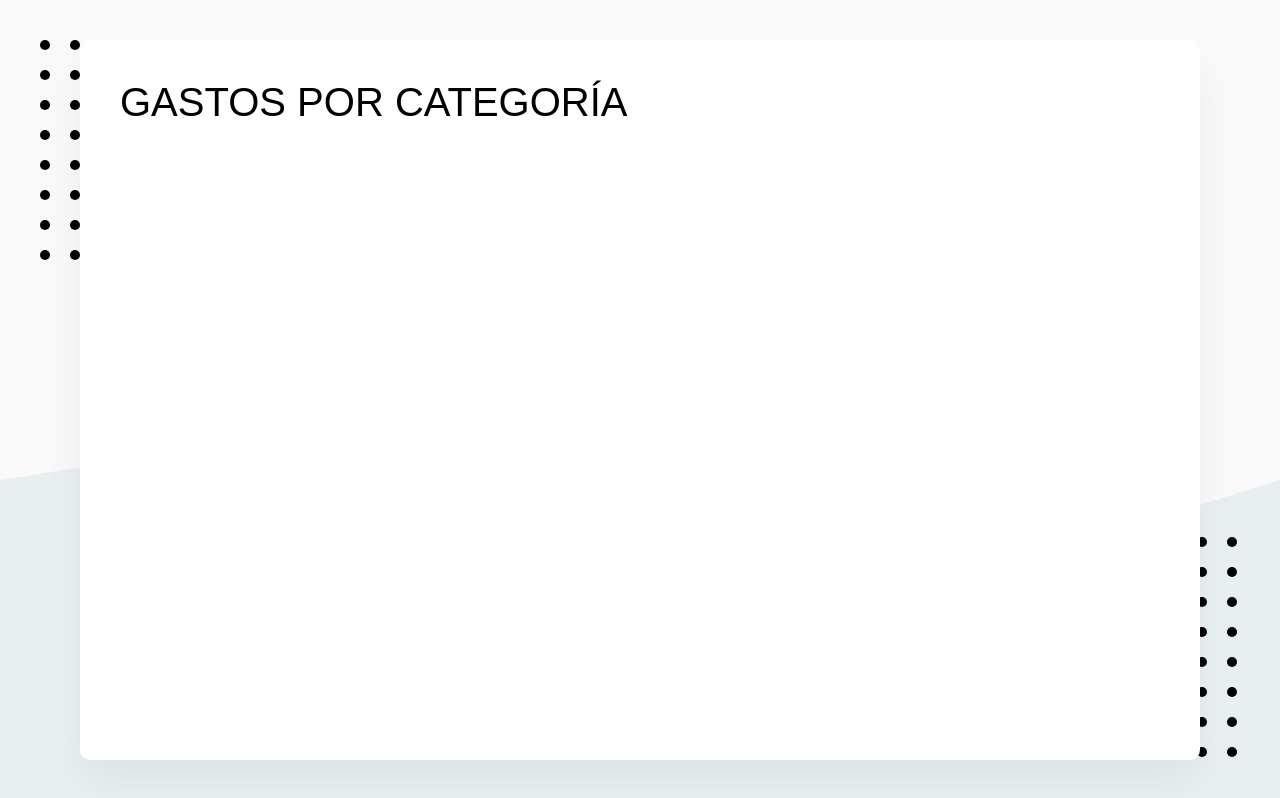
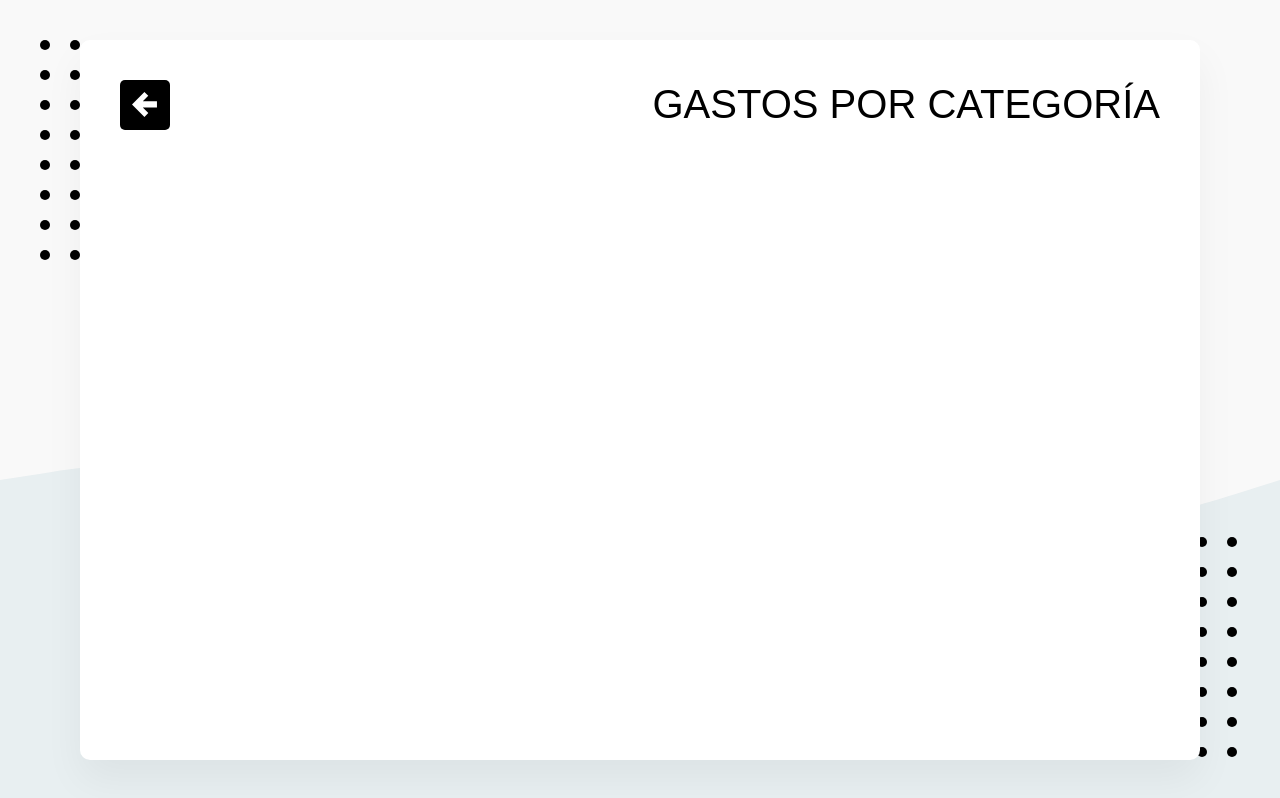
Before and after one commit to Sisifo-G/app-gastos-firebase, a React (Create React App) app: page /categorias in a window 1280 px wide. Built offline with nearby package versions, Linux system fonts and the light colour scheme; what webfontloader would draw is missing.

Commit message:
Botón regresar

```diff
--- a/src/components/GastosPorCategoria.js
+++ b/src/components/GastosPorCategoria.js
@@ -1,6 +1,7 @@
 import React from 'react';
 import {Helmet} from 'react-helmet';
-import { Header, Titulo, ContenedorHeader, ContenedorBotones} from './../elements/Header';
+import BtnRegresar from '../elements/BtnRegresar';
+import { Header, Titulo} from './../elements/Header';
 
 const GastosPorCategoria = () => {
     return (
@@ -9,9 +10,10 @@
             <title>Gastos por Categoría</title>
             </Helmet>
             <Header>
-            <ContenedorHeader>
+
+                <BtnRegresar ruta="/"/>
                 <Titulo>Gastos por Categoría</Titulo>
-            </ContenedorHeader>
+
             </Header>
         </>
      );
--- a/src/components/ListaGastos.js
+++ b/src/components/ListaGastos.js
@@ -1,8 +1,21 @@
-import React from 'react'
+import React from 'react';
+import {Helmet} from 'react-helmet';
+import BtnRegresar from '../elements/BtnRegresar';
+import { Header, Titulo} from './../elements/Header';
 
 const ListaGastos = () => {
     return (
-        <h1>Lista de gastos</h1>
+        <>
+            <Helmet>
+            <title>Lista de Gastos</title>
+            </Helmet>
+            <Header>
+
+                <BtnRegresar ruta="/"/>
+                <Titulo>Lista de Gastos</Titulo>
+
+            </Header>
+        </>
      );
 }
 
--- /dev/null
+++ b/src/elements/BtnRegresar.js
@@ -0,0 +1,44 @@
+import React from 'react';
+import styled from 'styled-components';
+import {ReactComponent as IconoFlecha} from './../images/flecha.svg';
+import {useHistory} from 'react-router-dom';
+
+
+const Btn = styled.button`
+    display: block;
+    width: 3.12rem; /* 50px */
+    height: 3.12rem; /* 50px */
+    line-height: 3.12rem; /* 50px */
+    text-align: center;
+    margin-right: 1.25rem; /* 20px */
+    border: none;
+    background: #000;
+    color: #fff;
+    display: flex;
+    align-items: center;
+    justify-content: center;
+    border-radius: 0.31rem; /* 5px */
+    cursor: pointer;
+
+    @media(max-width: 60rem){ /* 950px */
+        width: 2.5rem; /* 40px */
+        height: 2.5rem; /* 40px */
+        line-height: 2.5rem; /* 40px */
+    }
+`;
+
+const Icono = styled(IconoFlecha)`
+    width: 50%;
+    height: auto;
+    fill: #fff;
+`;
+
+const BtnRegresar = ({ruta='/'}) => {
+    const history = useHistory();
+
+    return (
+        <Btn onClick={() => history.push(ruta)}><Icono /></Btn>
+     );
+}
+
+export default BtnRegresar;
```
Also changed, not shown: 1 other file (tests, documents, lock files or other folders).
